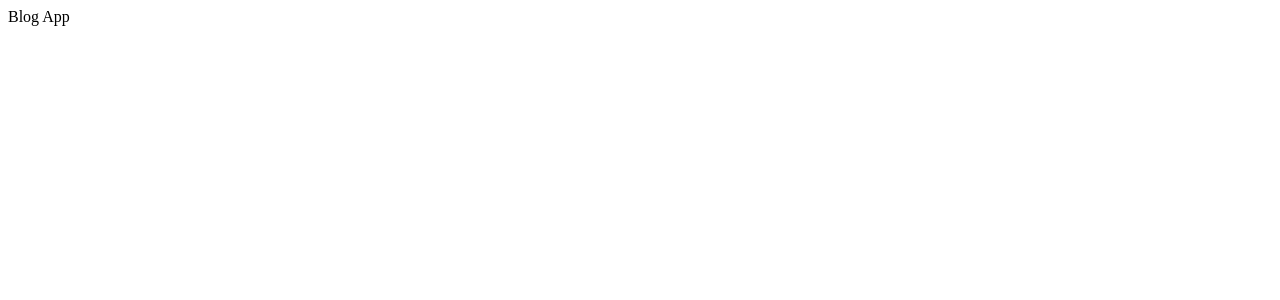
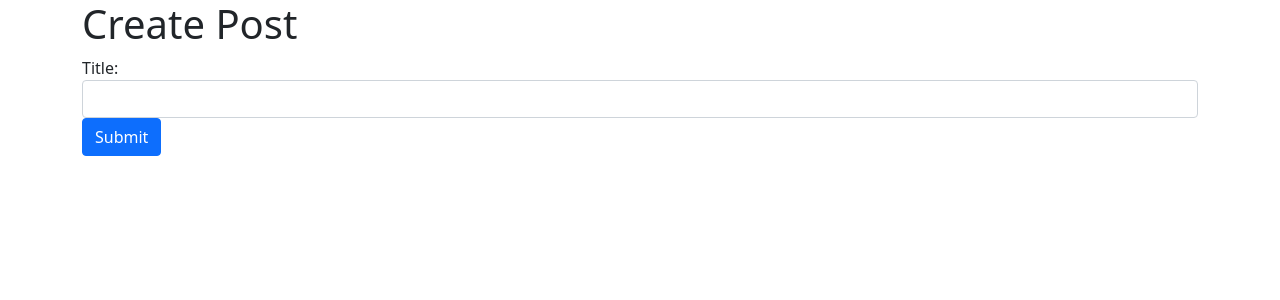
Before and after one commit to kashyapSheladiya/microservice-bootcamp, a React (Create React App) app in the folder blog/client/: page / in a window 1280 px wide. Shown: the top 300 px of the page. Built offline with nearby package versions, Linux system fonts and the light colour scheme.

Commit message:
post create component

```diff
--- a/blog/client/public/index.html
+++ b/blog/client/public/index.html
@@ -25,6 +25,7 @@
       Learn how to configure a non-root public URL by running `npm run build`.
     -->
     <title>React App</title>
+    <link href="https://cdn.jsdelivr.net/npm/bootstrap@5.1.0/dist/css/bootstrap.min.css" rel="stylesheet" integrity="sha384-KyZXEAg3QhqLMpG8r+8fhAXLRk2vvoC2f3B09zVXn8CA5QIVfZOJ3BCsw2P0p/We" crossorigin="anonymous">
   </head>
   <body>
     <noscript>You need to enable JavaScript to run this app.</noscript>
--- a/blog/client/src/App.js
+++ b/blog/client/src/App.js
@@ -1,9 +1,11 @@
 import React from 'react';
+import PostCreat from './PostCreate';
 
 function App() {
   return (
-    <div>
-      Blog App
+    <div className="container">
+      <h1>Create Post</h1>
+      <PostCreat />
     </div>
   );
 }
--- /dev/null
+++ b/blog/client/src/PostCreate.js
@@ -0,0 +1,17 @@
+import React from 'react';
+
+function Post() {
+  return (
+    <div>
+      <form>
+        <div className="form-group">
+          <label>Title: </label>
+          <input className="form-control" />
+        </div>
+        <button className="btn btn-primary">Submit</button>
+      </form>
+    </div>
+  );
+}
+
+export default Post;
```
